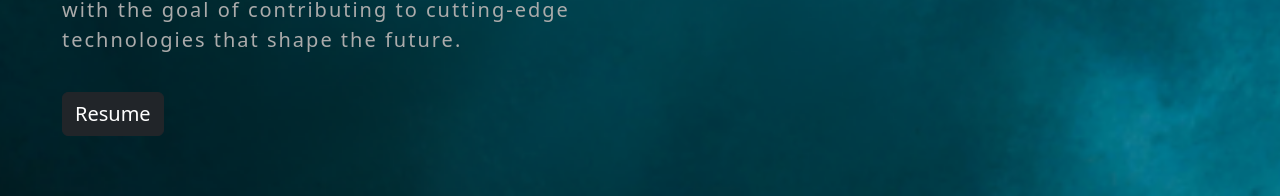
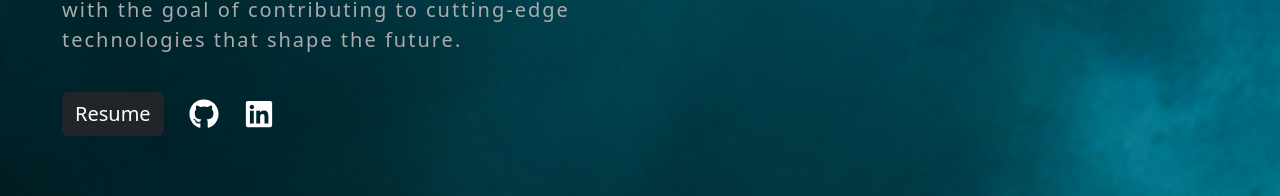
Before and after one commit to hulksunil/My-Portfolio, a React (Create React App) app: page / in a window 1280 px wide. Shown: the part 372-568 px from the top of the page. Built offline with nearby package versions, Linux system fonts and the light colour scheme.

Commit message:
added the socials at top of page as well

```diff
--- a/src/components/Intro.js
+++ b/src/components/Intro.js
@@ -3,6 +3,7 @@ import { Anchor, Button, Col, Container, Row } from "react-bootstrap";
 import { FcViewDetails } from "react-icons/fc";
 
 import CV from "../assets/Sunil_Kublalsingh.pdf";
+import { FaGithub, FaLinkedin } from "react-icons/fa";
 
 const TypingThing = ({ toRotate }) => {
   const [loopNum, setLoopNum] = useState(0);
@@ -68,6 +69,7 @@ const Intro = () => {
               Driven by curiosity and a desire to innovate, with the goal of
               contributing to cutting-edge technologies that shape the future.
             </p>
+            <div className="socials">
               <Anchor
                 className="text-reset text-decoration-none"
                 href={CV}
@@ -78,6 +80,21 @@ const Intro = () => {
                   Resume
                 </Button>
               </Anchor>
+              <Anchor
+                className="text-reset"
+                href="https://github.com/hulksunil"
+                target="_blank"
+              >
+                <FaGithub size={"30px"} />
+              </Anchor>
+              <Anchor
+                className="text-reset"
+                href="https://www.linkedin.com/in/Sunil-Kublalsingh/"
+                target="_blank"
+              >
+                <FaLinkedin size={"30px"} />
+              </Anchor>
+            </div>
           </div>
         </Col>
       </Row>
```
Lines whose indentation alone changed are shown as unchanged.
